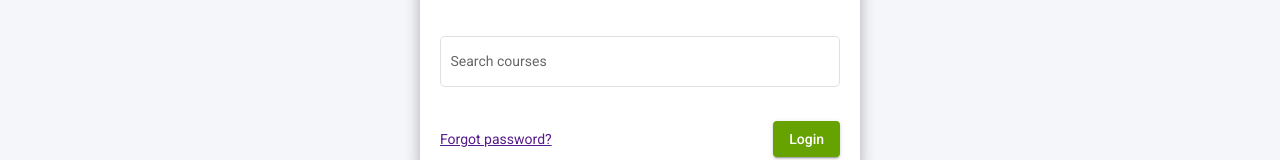
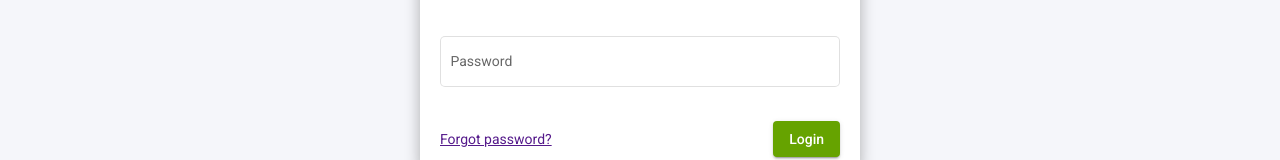
Before and after one commit to SlavikSurminskiy/courses-angular-app, an Angular app: page /login in a window 1280 px wide. Shown: the part 329-489 px from the top of the page. Built offline with nearby package versions, Linux system fonts and the light colour scheme.

Commit message:
hw-7/redirect to courses page after success login

```diff
--- a/src/app/components/login/login.component.html
+++ b/src/app/components/login/login.component.html
@@ -14,7 +14,7 @@
   </p>
   <p>
     <mat-form-field appearance="outline">
-      <mat-label>Search courses</mat-label>
+      <mat-label>Password</mat-label>
       <input
         matInput
         type="password"
--- a/src/app/components/login/login.component.ts
+++ b/src/app/components/login/login.component.ts
@@ -1,4 +1,6 @@
 import { Component } from '@angular/core';
+import { Router } from '@angular/router';
+
 import { AuthService } from '../../services/auth/auth.service';
 
 @Component({
@@ -7,15 +9,22 @@ import { AuthService } from '../../services/auth/auth.service';
   styleUrls: ['./login.component.scss']
 })
 export class LoginComponent {
-  email =  '';
+  email = '';
   password = '';
 
-  constructor(private _auth: AuthService) { }
+  constructor(
+    private _auth: AuthService,
+    private _router: Router,
+  ) { }
 
   onLogin(): void {
-    this._auth.login({
+    const isLogin = this._auth.login({
       email: this.email,
       password: this.password
     });
+
+    if (isLogin) {
+      this._router.navigate(['courses']);
+    }
   }
 }
```
